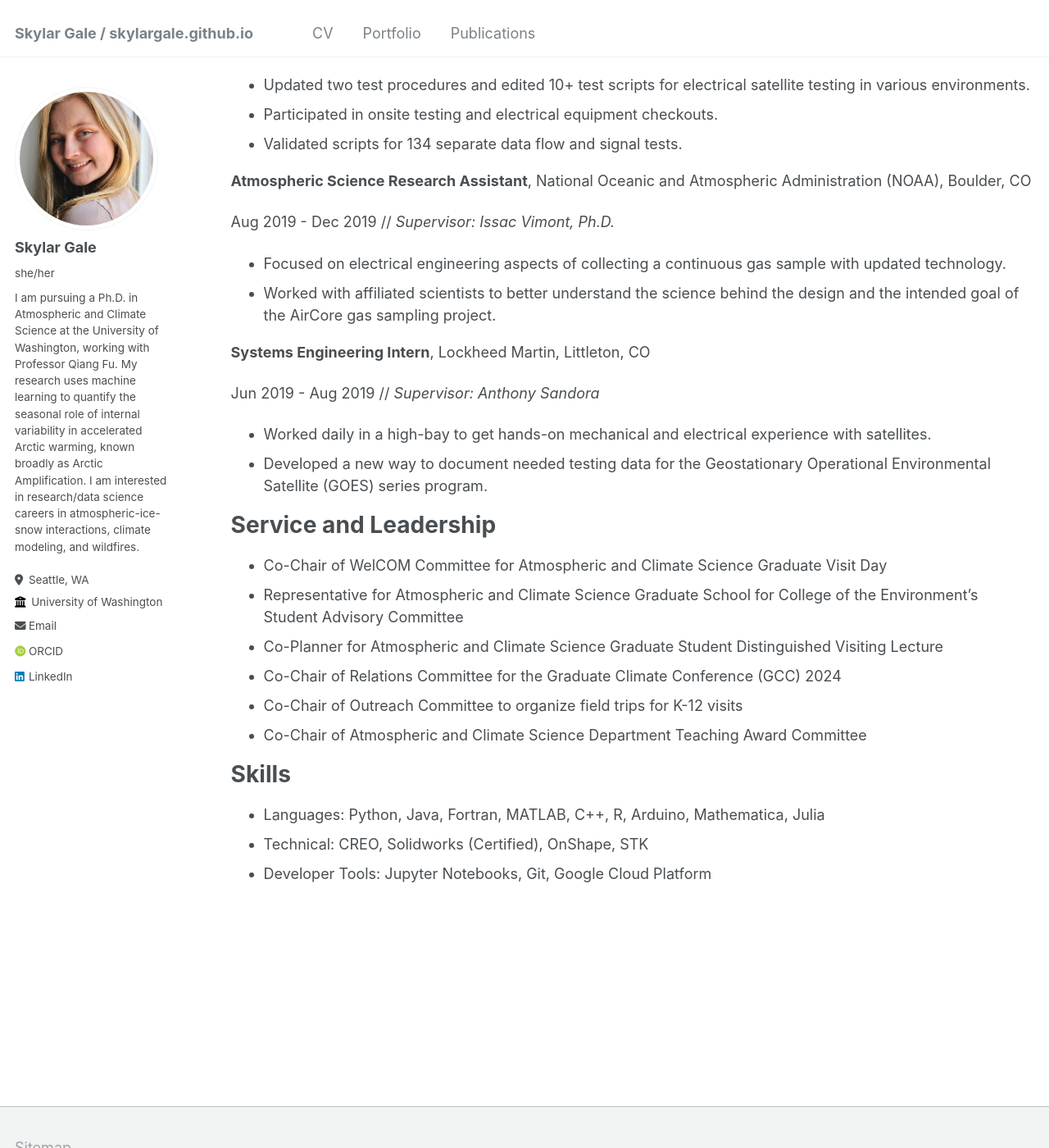
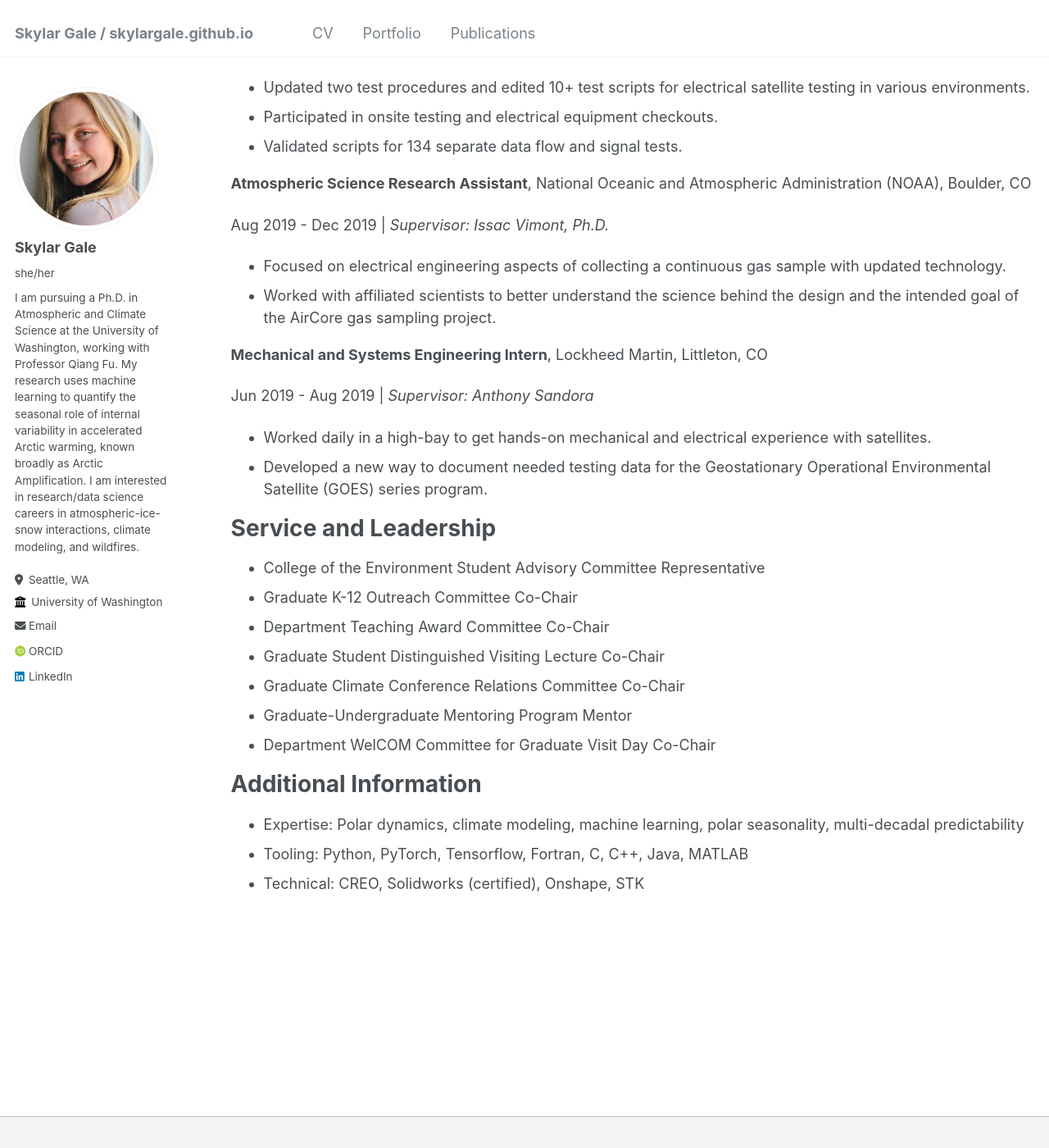
Before and after one commit to skylargale/skylargale.github.io, a Jekyll site: the page built from _pages/cv.md, in a window 1280 px wide and 1400 px high, scrolled down 1879 px. Shown: the whole window at 82% size. Built offline with Jekyll 4.4.1, drawn with Linux system fonts in a browser that asks for light colours; some web fonts are replaced; some of the changed text lies outside the part shown.

Commit message:
Update cv.md

```diff
--- a/_pages/cv.md
+++ b/_pages/cv.md
@@ -11,85 +11,86 @@ redirect_from:
 
 Education
 ======
-Ph.D. in Atmospheric and Climate Science, University of Washington, 2028 (expected)
+Atmospheric and Climate Science PhD, University of Washington, expected Spring 2029
 
-B.S. in Engineering Physics, Double Minor in Applied Math and Atmospheric and Oceanic Sciences, University of Colorado Boulder, 2023
+BS in Engineering Physics, Double Minor in Applied Math and Atmospheric and Oceanic Sciences, University of Colorado Boulder, May 2023
 
 Experience
 ======
-**Atmospheric and Climate Science Ph.D. Student**, University of Washington, Seattle, WA
+**Atmospheric and Climate Science PhD Student**, University of Washington, Seattle, WA
 
-Sep 2023 - Present // _Advisor: Professor Qiang Fu_
+Sep 2023 - Present | _Advisor: Professor Qiang Fu_
 
-* Using convolutional neural networks (CNNs) to quantify the role of internal variability in accelerated Arcti warming (Arctic Amplification) in the spring over the satellite period to locate biases between climate models and observations.
+* Using convolutional neural networks (CNNs) to quantify the role of internal variability in accelerated Arctic warming (Arctic Amplification) in the spring over the satellite period to locate biases between climate models and observations.
 
-**Glacial Isostacy Physics Research Assistant**, Universtiy of Colorado Boulder, Boulder, CO
+**Geophysics Physics Research Assistant**, Universtiy of Colorado Boulder, Boulder, CO
 
-Jul 2022 – May 2023 // _Advisors: Professor Shijie Zhong, Professor Micheal Ritzwoller_
+Jul 2022 – May 2023 | _Advisors: Professor Shijie Zhong, Professor Micheal Ritzwoller_
 * Evaluated mantle viscosity misfits between ice model outputs based on ice load distributions.
 * Conducted in-depth comparison of ICE6-G and ANU ice history models based on near-field and far-field viscosity and relative sea level misfits.
 
 **Glaciology and Hydrology Research Student**, School for International Training, Reykjavík, Iceland
 
-Jun – Jul 2022 // _Advisor: Professor Sonya Ahamed_
+Jun – Jul 2022 | _Advisor: Sonya Ahamed, PhD_
 * Spent six weeks traveling around Iceland, learning about renewable energy, economics, and technology.
 * Researched the glaciology of the Vatnajökull ice cap in Iceland and how climate change will affect the local watershed.
 
-**Biocomputing Research Assistant**, University of Colorado Boulder, Boulder, CO
+**Bio-Computing Research Assistant**, University of Colorado Boulder, Boulder, CO
 
 Aug 2021 - May 2022 // _Advisor: Professor Orit Peleg_
 * Developed multiple specific functions in MATLAB to analyze bee swarm characteristics to understand bee self-assembly and mechanics.
 * Analyzed and interpreted trends of bee swarms to validate previous data and conclude new findings about self-assembly methods.
 
-**Planetary Science Instrumentation Research Science Intern**, Lockheed Martin, Palo Alto, CA
+**Planetary Science Instrumentation Research Intern**, Lockheed Martin, Palo Alto, CA
 
-May 2021 - Aug 2021 // _Advisor: Maté Adámkovics, Ph.D._
+May 2021 - Aug 2021 | _Advisor: Maté Adámkovics, PhD_
 * Wrote Python code for data manipulation of GeoCARB satellite science instrument to be used at NASA.
 * Developed solutions and implementation plan to improve the engineering drawing release process as part of the Intern Case Study Program.
 
-**Astrophysics Mission Research Assistant**, Lockheed Martin, Boulder, CO
+**Astrophysics Research Assistant**, Lockheed Martin, Boulder, CO
 
-Aug 2020 - Feb 2021 // _Advisor: Professor John Bally_
+Aug 2020 - Feb 2021 | _Advisor: Professor John Bally_
 * Designed an orbit for NASA science mission proposal surveying Paschen-alpha emission in the galactic plane over summer.
 * Focused on assisting science cases at CU Boulder for NASA proposal.
 
 **Student Technical Writer**, National Snow and Ice Data Center (NSIDC), Boulder, CO
 
-Aug 2020 - Jan 2021 // _Supervisor: Candida Dewes_
+Aug 2020 - Jan 2021 | _Supervisor: Candida Dewes_
 * Migrated metadata documents from HTML to PDF for a more effortless user experience.
 * Directed RAMP satellite web page migration project.
 * Led and notated weekly department meetings.
 
-**Electrical Systems and Integration/Test Engineer Intern**, Lockheed Martin, Littleton, CO
+**Electrical and Test Engineering Intern**, Lockheed Martin, Littleton, CO
 
-May 2020 - Jul 2020 // _Supervisor: Reinhold Huber_
+May 2020 - Jul 2020 | _Supervisor: Reinhold Huber_
 * Updated two test procedures and edited 10+ test scripts for electrical satellite testing in various environments.
 * Participated in onsite testing and electrical equipment checkouts.
 * Validated scripts for 134 separate data flow and signal tests.
 
 **Atmospheric Science Research Assistant**, National Oceanic and Atmospheric Administration (NOAA), Boulder, CO
 
-Aug 2019 - Dec 2019 // _Supervisor: Issac Vimont, Ph.D._
+Aug 2019 - Dec 2019 | _Supervisor: Issac Vimont, Ph.D._
 * Focused on electrical engineering aspects of collecting a continuous gas sample with updated technology.
 * Worked with affiliated scientists to better understand the science behind the design and the intended goal of the AirCore gas sampling project.
 
-**Systems Engineering Intern**, Lockheed Martin, Littleton, CO
+**Mechanical and Systems Engineering Intern**, Lockheed Martin, Littleton, CO
 
-Jun 2019 - Aug 2019 // _Supervisor: Anthony Sandora_
+Jun 2019 - Aug 2019 | _Supervisor: Anthony Sandora_
 * Worked daily in a high-bay to get hands-on mechanical and electrical experience with satellites.
 * Developed a new way to document needed testing data for the Geostationary Operational Environmental Satellite (GOES) series program.
 
 Service and Leadership
 ======
-* Co-Chair of WelCOM Committee for Atmospheric and Climate Science Graduate Visit Day
-* Representative for Atmospheric and Climate Science Graduate School for College of the Environment's Student Advisory Committee
-* Co-Planner for Atmospheric and Climate Science Graduate Student Distinguished Visiting Lecture
-* Co-Chair of Relations Committee for the Graduate Climate Conference (GCC) 2024
-* Co-Chair of Outreach Committee to organize field trips for K-12 visits
-* Co-Chair of Atmospheric and Climate Science Department Teaching Award Committee
+* College of the Environment Student Advisory Committee Representative
+* Graduate K-12 Outreach Committee Co-Chair
+* Department Teaching Award Committee Co-Chair
+* Graduate Student Distinguished Visiting Lecture Co-Chair
+* Graduate Climate Conference Relations Committee Co-Chair
+* Graduate-Undergraduate Mentoring Program Mentor
+* Department WelCOM Committee for Graduate Visit Day Co-Chair
 
-Skills
+Additional Information
 ======
-* Languages: Python, Java, Fortran, MATLAB, C++, R, Arduino, Mathematica, Julia
-* Technical: CREO, Solidworks (Certified), OnShape, STK
-* Developer Tools: Jupyter Notebooks, Git, Google Cloud Platform
+* Expertise: Polar dynamics, climate modeling, machine learning, polar seasonality, multi-decadal predictability
+* Tooling: Python, PyTorch, Tensorflow, Fortran, C, C++, Java, MATLAB
+* Technical: CREO, Solidworks (certified), Onshape, STK
```
Also changed, not shown: other parts of _pages/cv.md (+1 -1 lines).
